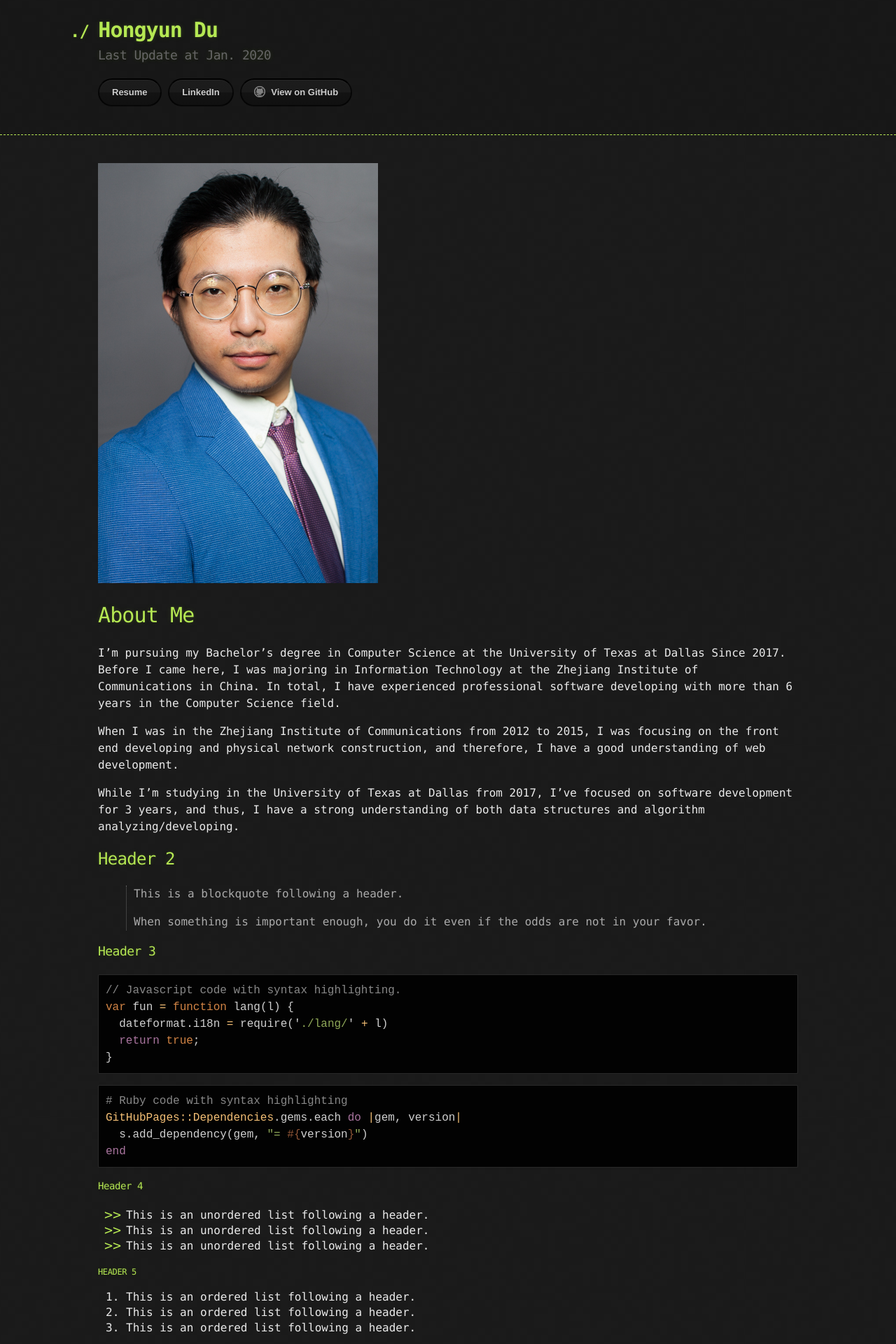
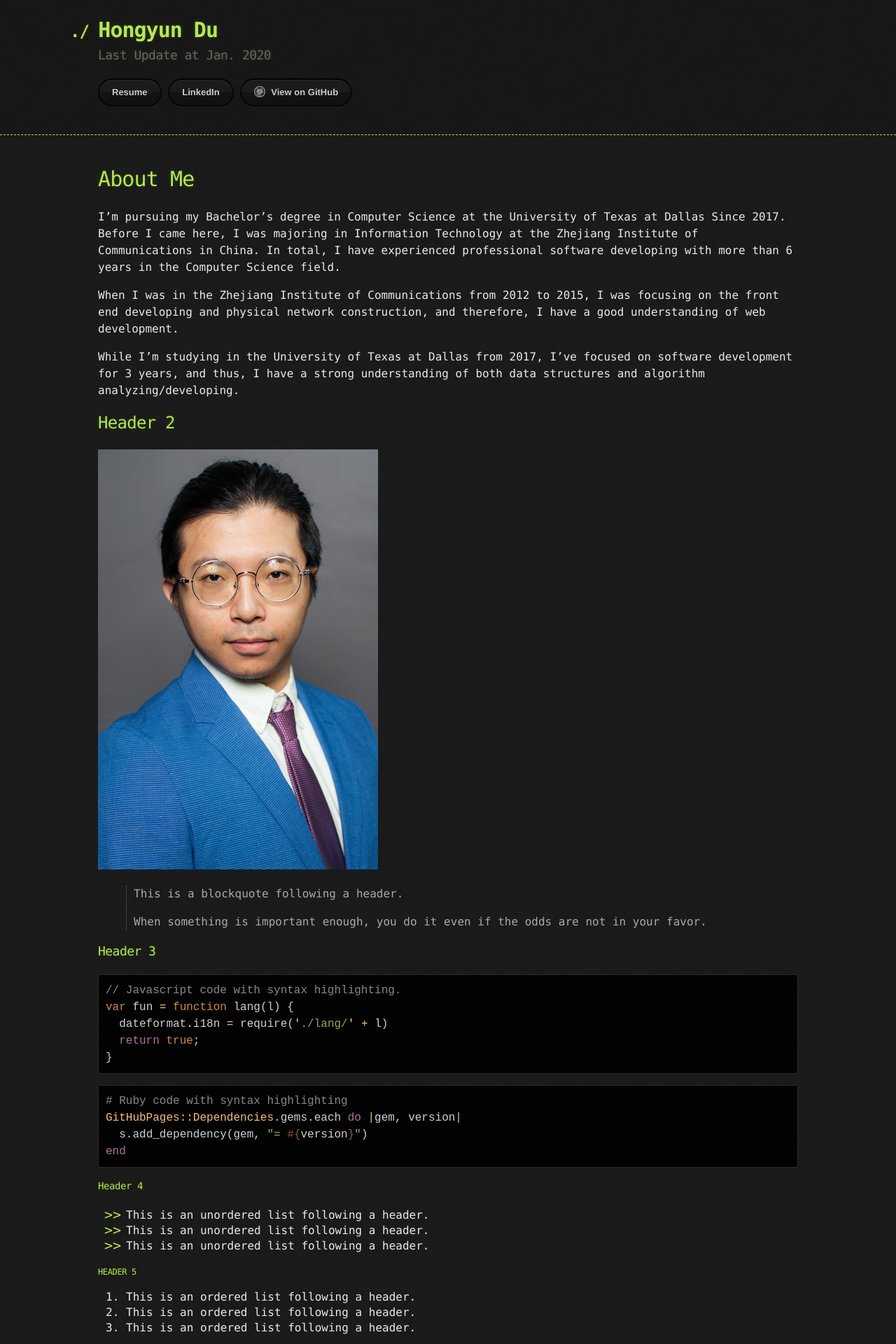
Before and after one commit to Yukikaze-Ai/Yukikaze-Ai.github.io, a Jekyll site: the page built from index.md, in a window 1280 px wide. Shown: the top 1920 px of the page at 70% size. Built offline with Jekyll 4.4.1, drawn with Linux system fonts in a browser that asks for light colours; our own code applies the rules of GitHub Pages for plain Markdown files.

Commit message:
Update index.md

```diff
--- a/index.md
+++ b/index.md
@@ -1,7 +1,7 @@
 ---
 layout: default
 ---
-![Me](./assets/images/Me.png)
+
 
 # About Me
 
@@ -13,6 +13,7 @@ While I'm studying in the University of Texas at Dallas from 2017, I've focused
 
 ## Header 2
 
+![Me](./assets/images/Me.png)
 > This is a blockquote following a header.
 >
 > When something is important enough, you do it even if the odds are not in your favor.
```
